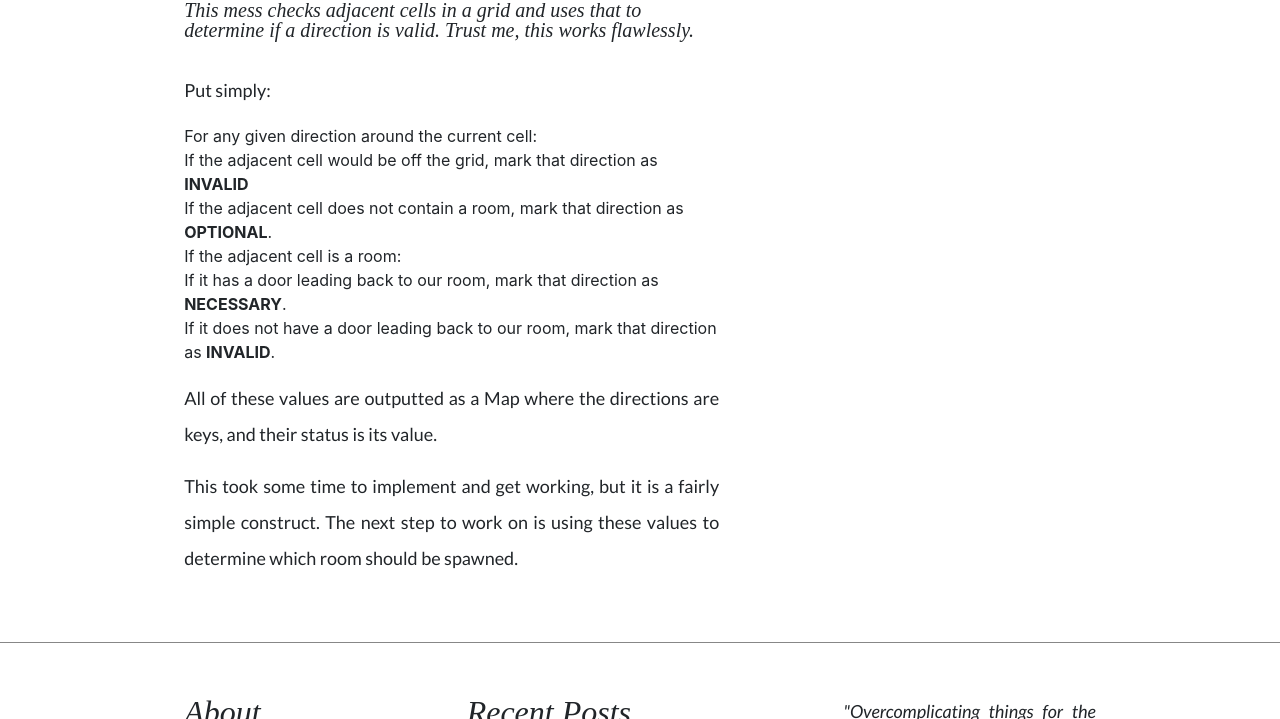
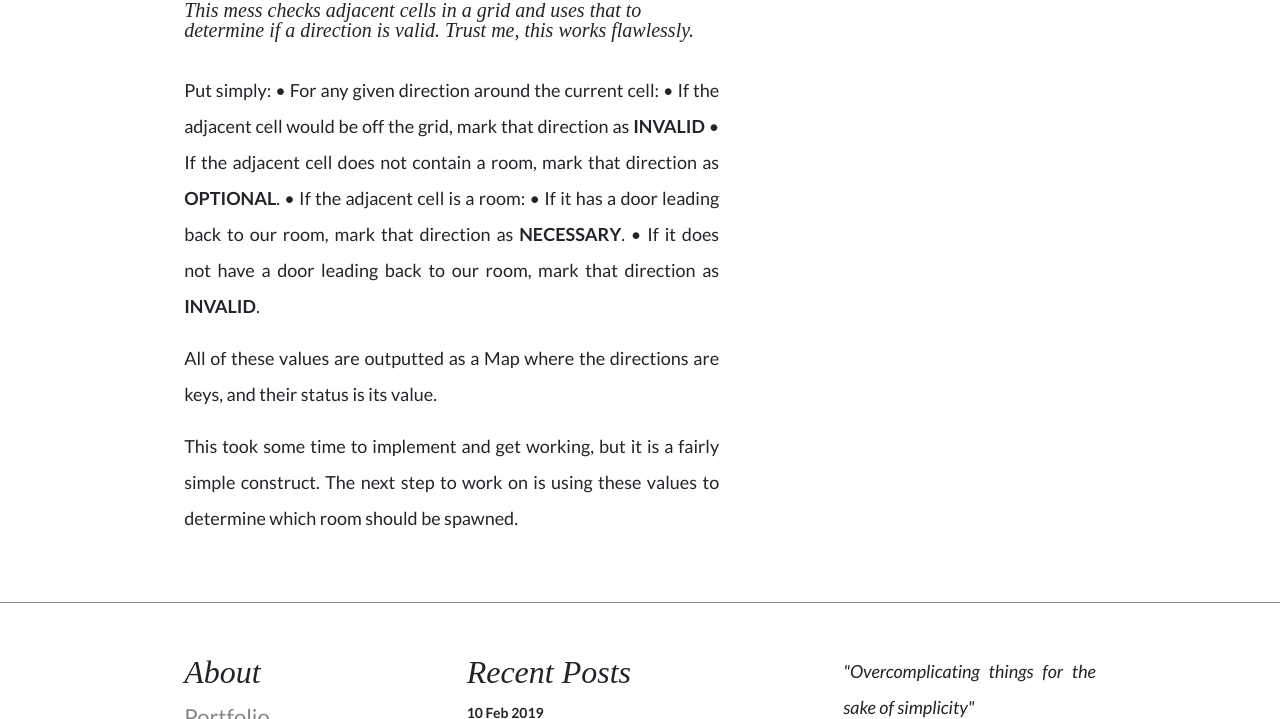
Before and after one commit to ProfessorDudley/FinalYearProject, a Jekyll site: the page built from _posts/2019-02-10-actually-doing-the-project.md, in a window 1280 px wide and 900 px high, scrolled down 1757 px, cut to the strip 181-900 px from the top of the window. Built offline with Jekyll 4.4.1, drawn with Linux system fonts in a browser that asks for light colours; nearby versions of some CDN libraries.

Commit message:
Forcing bullet points

```diff
--- a/_posts/2019-02-10-actually-doing-the-project.md
+++ b/_posts/2019-02-10-actually-doing-the-project.md
@@ -35,12 +35,12 @@
 </div>
 
 Put simply:
-- For any given direction around the current cell:
-  - If the adjacent cell would be off the grid, mark that direction as **INVALID**
-  - If the adjacent cell does not contain a room, mark that direction as **OPTIONAL**.
-  - If the adjacent cell is a room:
-    - If it has a door leading back to our room, mark that direction as **NECESSARY**.
-    - If it does not have a door leading back to our room, mark that direction as **INVALID**.
+• For any given direction around the current cell:
+  • If the adjacent cell would be off the grid, mark that direction as **INVALID**
+  • If the adjacent cell does not contain a room, mark that direction as **OPTIONAL**.
+  • If the adjacent cell is a room:
+    • If it has a door leading back to our room, mark that direction as **NECESSARY**.
+    • If it does not have a door leading back to our room, mark that direction as **INVALID**.
 
 All of these values are outputted as a Map where the directions are keys, and their status is its value.
 
```
